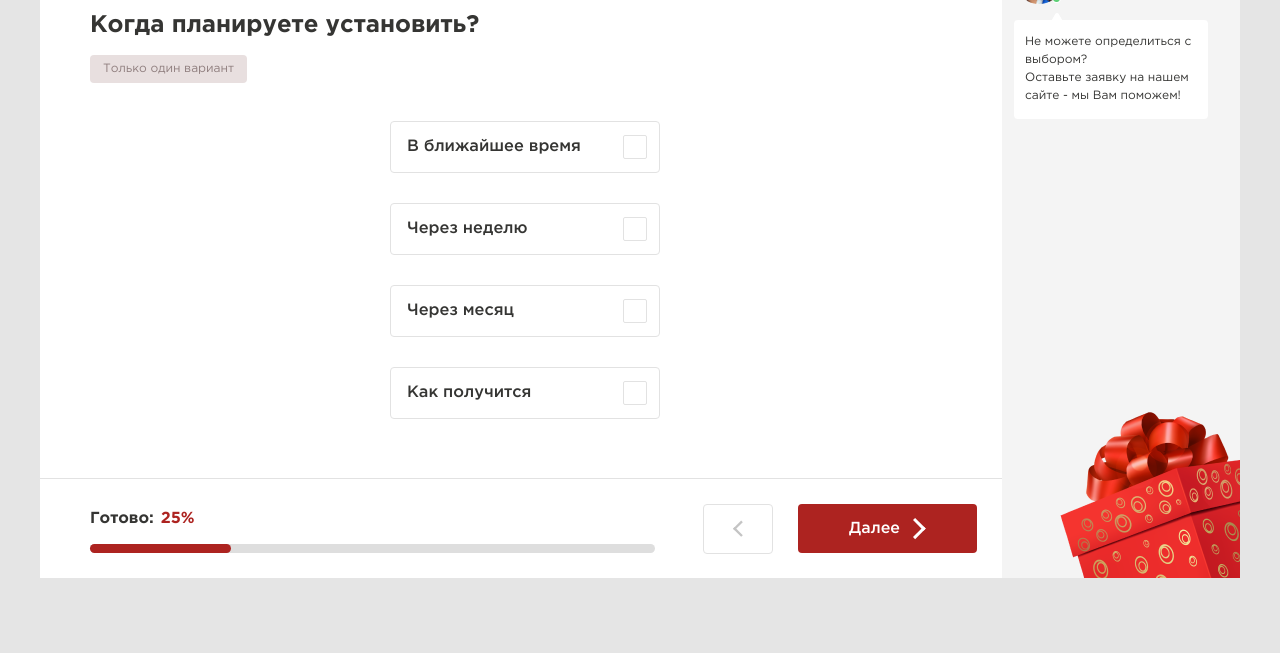
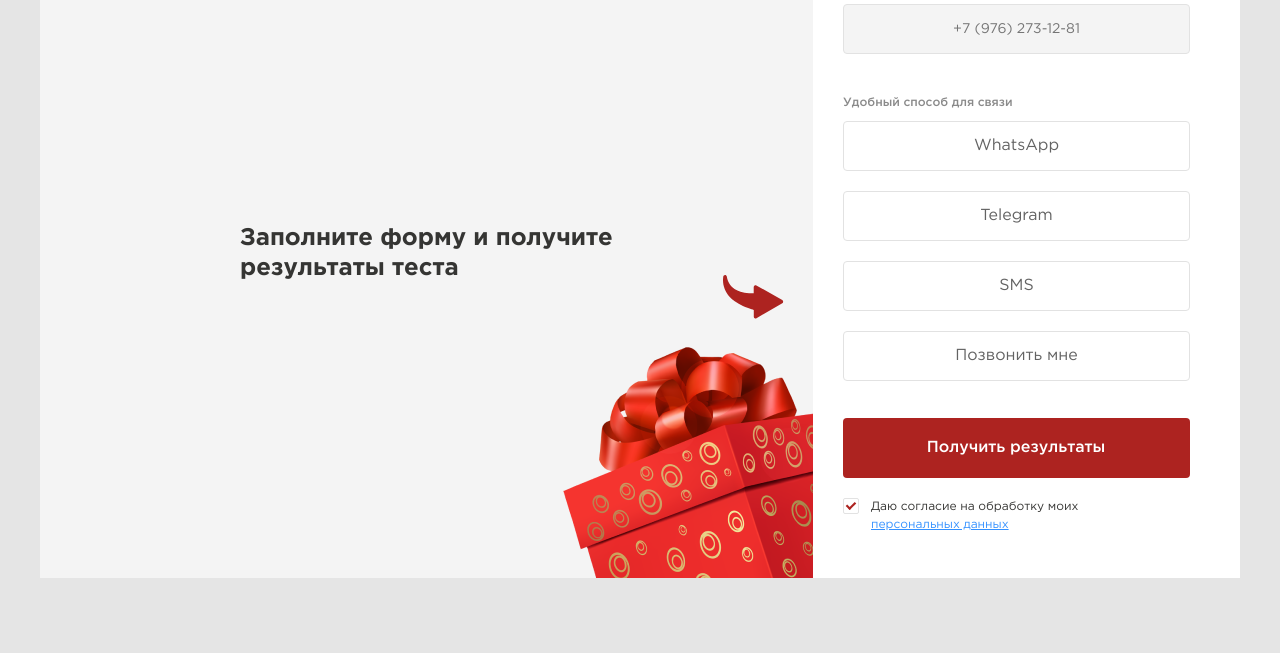
Before and after one commit to IOINITID/progress-quiz, a website: page source/index.html in a window 1280 px wide. Shown: the part 147-800 px from the top of the page. Drawn offline with nearby package versions, Linux system fonts and the light colour scheme; files that its build step writes are made by us from their sources.

Commit message:
Added complete block

```diff
--- a/source/index.html
+++ b/source/index.html
@@ -1076,7 +1076,7 @@
 
       </section>
 
-      <section class="slide slide--six">
+      <section class="slide slide--six hide">
 
         <div class="questions">
 
@@ -1269,6 +1269,67 @@
 
       </section>
 
+      <section class="complete">
+
+        <div class="complete__background">
+          <h2 class="complete__title">Заполните форму и получите результаты теста</h2>
+          <svg class="complete__arrow" width="61" height="44" viewBox="0 0 61 44" fill="none"
+            xmlns="http://www.w3.org/2000/svg">
+            <path
+              d="M59.2985 28.2004L33.4798 43.2577C32.9286 43.5794 32.2474 43.5822 31.6927 43.266C31.1386 42.9494 30.7966 42.3618 30.796 41.7251L30.7908 34.9262C30.7598 34.9187 30.7356 34.9126 30.7189 34.908C30.0737 34.7286 29.388 34.5311 28.5614 34.2864C25.8806 33.4926 23.1268 32.4634 19.8949 31.0474C17.0904 29.8188 14.3464 28.233 11.7394 26.3341C9.87649 24.9772 8.12367 23.4125 6.5299 21.6834C2.19317 16.9792 -0.182897 10.7326 0.0110053 4.54498C0.0449926 3.46099 0.167289 2.42072 0.282468 1.54607C0.396921 0.676476 1.1307 0.0201263 2.01059 0.00043869C2.0241 0.000148773 2.03761 0 2.05083 0C2.91358 0 3.6555 0.617126 3.80626 1.46775C4.28615 4.17163 5.05159 6.39287 6.1463 8.25858C7.51451 10.5898 9.37408 12.5472 11.5234 13.9191C13.3706 15.0983 15.322 16.0031 17.4894 16.6859C20.0174 17.4826 22.8049 17.9819 26.011 18.2125C27.3047 18.3057 28.6984 18.3525 30.3974 18.3603C30.4489 18.3603 30.559 18.3593 30.7022 18.3574L30.7068 11.9458C30.7072 11.3129 31.0455 10.7279 31.5947 10.4103C32.144 10.0924 32.8214 10.0898 33.3732 10.4032L59.2806 25.1224C59.8341 25.4369 60.177 26.0214 60.1805 26.6565C60.1846 27.2911 59.8482 27.8796 59.2985 28.2004Z"
+              fill="#AD2320" />
+          </svg>
+        </div>
+
+        <div class="complete__contacts contacts">
+
+          <p class="contacts__title">Ваш телефон</p>
+          <label class="contacts__label" for="">
+            <input class="contacts__tel" type="tel" name="" id="" placeholder="+7 (976) 273-12-81">
+          </label>
+
+          <p class="contacts__title">Удобный способ для связи</p>
+          <ul class="contacts__list">
+            <li class="contacts__item">
+              <a class="contacts__link contacts__link--whatsapp" href="#">WhatsApp</a>
+            </li>
+            <li class="contacts__item">
+              <a class="contacts__link contacts__link--telegram" href="#">Telegram</a>
+            </li>
+            <li class="contacts__item">
+              <a class="contacts__link contacts__link--sms" href="#">SMS</a>
+            </li>
+            <li class="contacts__item">
+              <a class="contacts__link contacts__link--recall" href="#">Позвонить мне</a>
+            </li>
+          </ul>
+
+          <button class="contacts__button button" type="submit">Получить результаты</button>
+
+          <div class="contacts__agreement">
+
+            <label class="contacts__agreement-label" for="agreement-field">
+              <input class="contacts__agreement-checkbox" type="checkbox" name="agreement" id="agreement-field" checked
+                required>
+              <span class="contacts__agreement-check">
+                <svg class="contacts__agreement-icon" width="12" height="9" viewBox="0 0 12 9" fill="none"
+                  xmlns="http://www.w3.org/2000/svg">
+                  <rect x="0.666992" y="4.02521" width="2.13469" height="5.6925"
+                    transform="rotate(-45 0.666992 4.02521)" fill="#AD2320" />
+                  <rect x="9.72363" width="2.13469" height="9.25032" transform="rotate(45 9.72363 0)" fill="#AD2320" />
+                </svg>
+              </span>
+            </label>
+
+            <p class="contacts__agreement-text">Даю согласие на обработку моих <a class="contacts__agreement-link"
+                href="#" target="_blank">персональных данных</a></p>
+
+          </div>
+
+        </div>
+
+      </section>
+
     </form>
 
   </main>
--- /dev/null
+++ b/source/sass/blocks/complete.scss
@@ -0,0 +1,35 @@
+.complete {
+  display: flex;
+}
+
+.complete__background {
+  background: #f4f4f4 url("../../img/gift-complete.png");
+  background-repeat: no-repeat;
+  background-position: 100% 100%;
+  max-width: 773rem;
+  width: 100%;
+  height: 650rem;
+  display: flex;
+  align-items: center;
+  justify-content: center;
+  position: relative;
+}
+
+.complete__title {
+  max-width: 373rem;
+  font-family: $font-default;
+  font-style: inherit;
+  font-weight: 700;
+  font-size: 24rem;
+  line-height: 30rem;
+  color: $text-default;
+  margin: 0;
+}
+
+.complete__arrow {
+  width: 61rem;
+  height: 44rem;
+  position: absolute;
+  top: 347rem;
+  right: 29rem;
+}
--- /dev/null
+++ b/source/sass/blocks/contacts.scss
@@ -0,0 +1,154 @@
+.contacts {
+  padding: 46rem 30rem 44rem 30rem;
+}
+
+.contacts__title {
+  font-family: $font-default;
+  font-style: inherit;
+  font-weight: 500;
+  font-size: 12rem;
+  line-height: 24rem;
+  color: #8a8a8a;
+  margin: 0;
+  margin-bottom: 6rem;
+}
+
+.contacts__label {
+  max-width: 347rem;
+  width: 100%;
+  height: 50rem;
+  margin-bottom: 37rem;
+  display: block;
+}
+
+.contacts__tel {
+  max-width: 347rem;
+  width: 100%;
+  height: 50rem;
+  background: #f4f4f4;
+  border: 1rem solid #e2e2e2;
+  border-radius: 4rem;
+  padding: 13rem 20rem;
+  text-align: center;
+}
+
+.contacts__list {
+  @include list-reset;
+}
+
+.contacts__item {
+  width: 347px;
+  height: 50px;
+  background: #FFFFFF;
+  border: 1px solid #E2E2E2;
+  box-sizing: border-box;
+  border-radius: 4px;
+  margin-bottom: 20rem;
+}
+
+.contacts__item:last-child {
+  margin-bottom: 37rem;
+}
+
+.contacts__link {
+  width: 100%;
+  height: 100%;
+  font-family: $font-default;
+  font-style: inherit;
+  font-weight: 400;
+  font-size: 16rem;
+  line-height: 24rem;
+  color: #636363;
+  display: flex;
+  align-items: center;
+  justify-content: center;
+  text-decoration: none;
+}
+
+.contacts__button {
+  max-width: 347rem;
+  width: 100%;
+  height: 60px;
+  margin-bottom: 20rem;
+}
+
+.contacts__agreement {
+  display: flex;
+}
+
+.contacts__agreement-label {
+  width: 16rem;
+  height: 16rem;
+  margin-right: 12rem;
+  display: flex;
+}
+
+.contacts__agreement-check {
+  width: 16rem;
+  height: 16rem;
+  background: #ffffff;
+  border: 1rem solid #e2e2e2;
+  border-radius: 2rem;
+  display: flex;
+  align-items: center;
+  justify-content: center;
+  cursor: pointer;
+}
+
+.contacts__agreement-icon {
+  display: none;
+}
+
+.contacts__agreement-text {
+  max-width: 208rem;
+  font-family: $font-default;
+  font-style: inherit;
+  font-weight: 400;
+  font-size: 12rem;
+  line-height: 18rem;
+  color: $text-default;
+  margin: 0;
+}
+
+.contacts__agreement-link {
+  text-decoration: underline;
+  color: #3491ff;
+}
+
+.contacts__agreement-checkbox:checked+.contacts__agreement-check .contacts__agreement-icon {
+  width: 12rem;
+  height: 9rem;
+  display: flex;
+}
+
+.contacts__link--whatsapp:hover,
+.contacts__link--whatsapp:focus,
+.contacts__link--whatsapp:active {
+  background: $background-whatsapp;
+  color: $text-additional;
+  border-radius: 2rem;
+}
+
+.contacts__link--telegram:hover,
+.contacts__link--telegram:focus,
+.contacts__link--telegram:active {
+  background: $background-telegram;
+  color: $text-additional;
+  border-radius: 2rem;
+}
+
+.contacts__link--sms:hover,
+.contacts__link--sms:focus,
+.contacts__link--sms:active {
+  background: $background-sms;
+  color: $text-additional;
+  border-radius: 2rem;
+}
+
+.contacts__link--recall:hover,
+.contacts__link--recall:focus,
+.contacts__link--recall:active {
+  background: $background-recall;
+  color: $text-additional;
+  border-radius: 2rem;
+}
--- a/source/sass/style.scss
+++ b/source/sass/style.scss
@@ -15,3 +15,5 @@
 @import "blocks/questions.scss";
 @import "blocks/slide.scss";
 @import "blocks/info.scss";
+@import "blocks/complete.scss";
+@import "blocks/contacts.scss";
--- a/source/sass/variables.scss
+++ b/source/sass/variables.scss
@@ -14,6 +14,10 @@ $button-default: #ad2320;
 $background-default: #ffffff;
 $background-shadow: #000000;
 $background-value: #ad2320;
+$background-whatsapp: #2eb742;
+$background-telegram: #1e94d0;
+$background-sms: #ff9c54;
+$background-recall: #e85aaf;
 
 // Colors: Border color
 $border-default: #000000;
```
Also changed, not shown: source/img/complete-arrow.svg (added), source/img/gift-complete.png (added), source/img/icon-agreement-check.svg (added).
